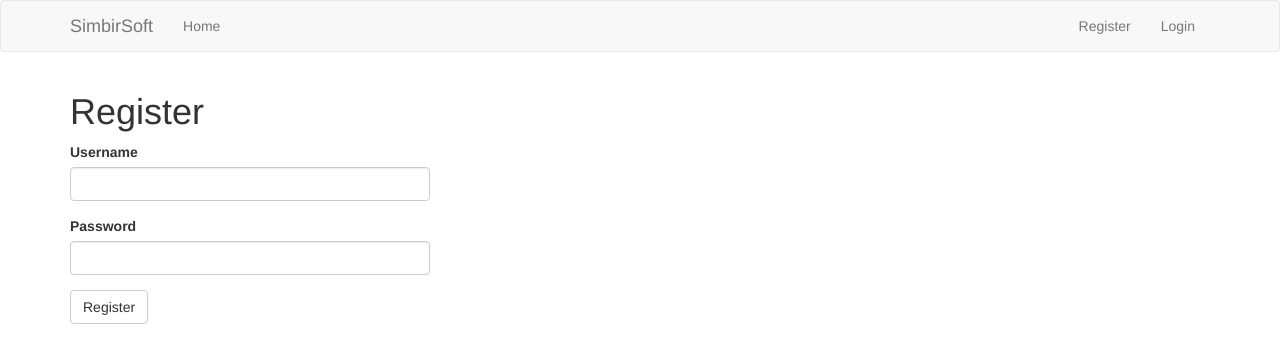
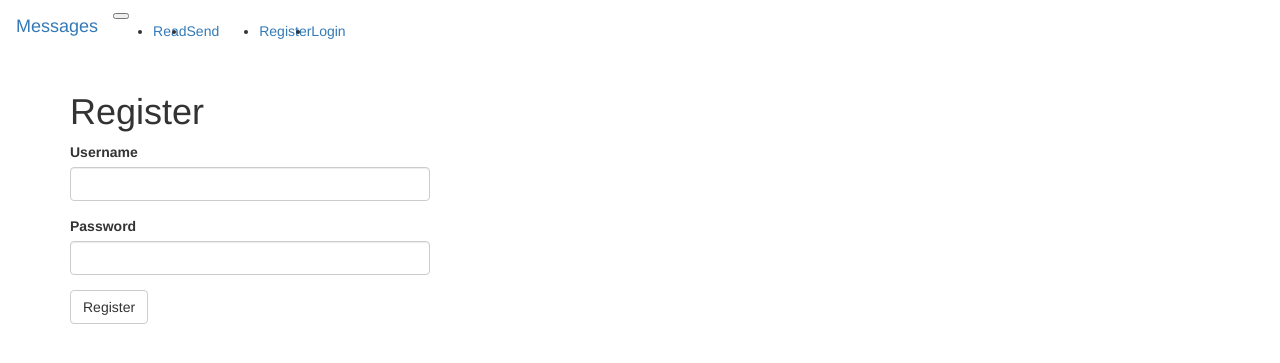
Before and after one commit to bldaj/simbirsoft_test, a Flask app: page /auth/register in a window 1280 px wide. Shown: the top 363 px of the page. Run offline with Flask 2, Linux system fonts and the light colour scheme; some libraries are stand-ins or nearby versions.

Commit message:
Bootstrap updated to version 4

```diff
--- a/core/templates/base.html
+++ b/core/templates/base.html
@@ -1,35 +1,45 @@
-<!doctype html>
-
 {% extends 'bootstrap/base.html' %}
 
 <title>{% block title %}{% endblock %}</title>
 
 {% block navbar %}
-<nav class="navbar navbar-default">
-  <div class="container">
-    <div class="navbar-header">
-      <button type="button" class="navbar-toggle collapsed" data-toggle="collapse" data-target="#bs-example-navbar-collapse-1" aria-expanded="false">
-        <span class="sr-only">Toggle navigation</span>
-        <span class="icon-bar"></span>
-        <span class="icon-bar"></span>
-        <span class="icon-bar"></span>
+<nav class="navbar navbar-expand-lg navbar-dark bg-dark">
+  <a class="navbar-brand" href="#">Messages</a>
+  <button class="navbar-toggler" type="button" data-toggle="collapse" data-target="#navbarSupportedContent" aria-controls="navbarSupportedContent" aria-expanded="false" aria-label="Toggle navigation">
+    <span class="navbar-toggler-icon"></span>
   </button>
-      <a class="navbar-brand" href="#">SimbirSoft</a>
-    </div>
-    <div class="collapse navbar-collapse" id="bs-example-navbar-collapse-1">
-      <ul class="nav navbar-nav">
-        <li><a href="#">Home</a></li>
+
+  <div class="collapse navbar-collapse my-2 my-lg-0" id="navbarSupportedContent">
+    <ul class="navbar-nav mr-auto">
+      <li class="nav-item active">
+        <a class="nav-link" href="{{ url_for('messages.read') }}">Read <span class="sr-only">(current)</span></a>
+      </li>
+
+      <li class="nav-item active">
+        <a class="nav-link" href="{{ url_for('messages.send') }}">Send <span class="sr-only">(current)</span></a>
+      </li>
     </ul>
-      <ul class="nav navbar-nav navbar-right">
+
+    <ul class="navbar-nav ml-auto">
       {% if current_user.is_anonymous %}
-        <li><a href="{{ url_for('auth.register') }}">Register</a></li>
-        <li><a href="{{ url_for('auth.login') }}">Login</a></li>
+      <li class="nav-item">
+        <a class="nav-link" href="{{ url_for('auth.register') }}">Register</a>
+      </li>
+
+      <li class="nav-item">
+        <a class="nav-link" href="{{ url_for('auth.login') }}">Login</a>
+      </li>
+
       {% else %}
-        <li><a href="#">Profile</a></li>
-        <li><a href="{{ url_for('auth.logout') }}">Logout</a></li>
+      <li class="nav-item">
+        <a class="nav-link" href="#">Profile</a>
+      </li>
+
+      <li class="nav-item">
+        <a class="nav-link" href="{{ url_for('auth.logout') }}">Logout</a>
+      </li>
       {% endif %}
     </ul>
-    </div>
   </div>
 </nav>
 {% endblock %}
```
Lines whose indentation alone changed are shown as unchanged.
